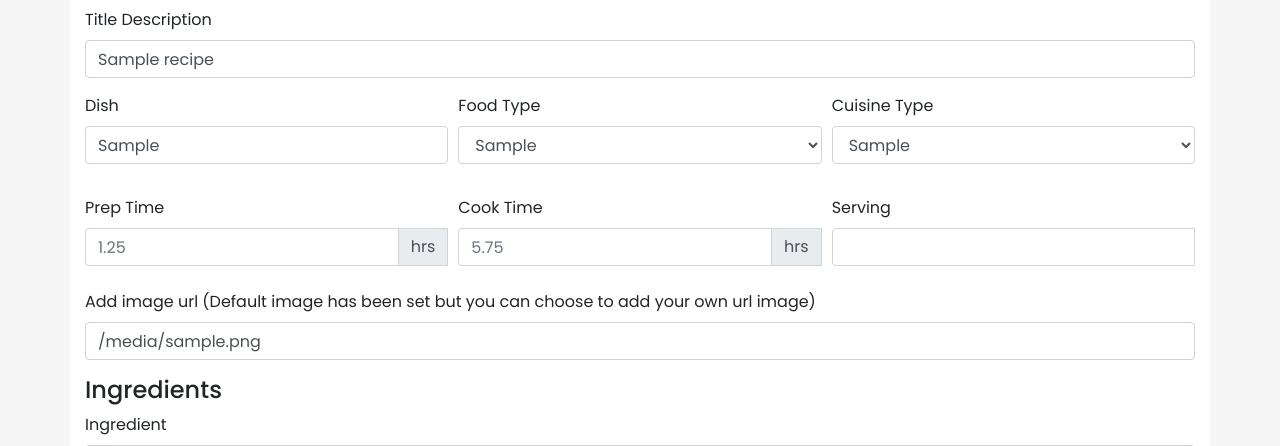
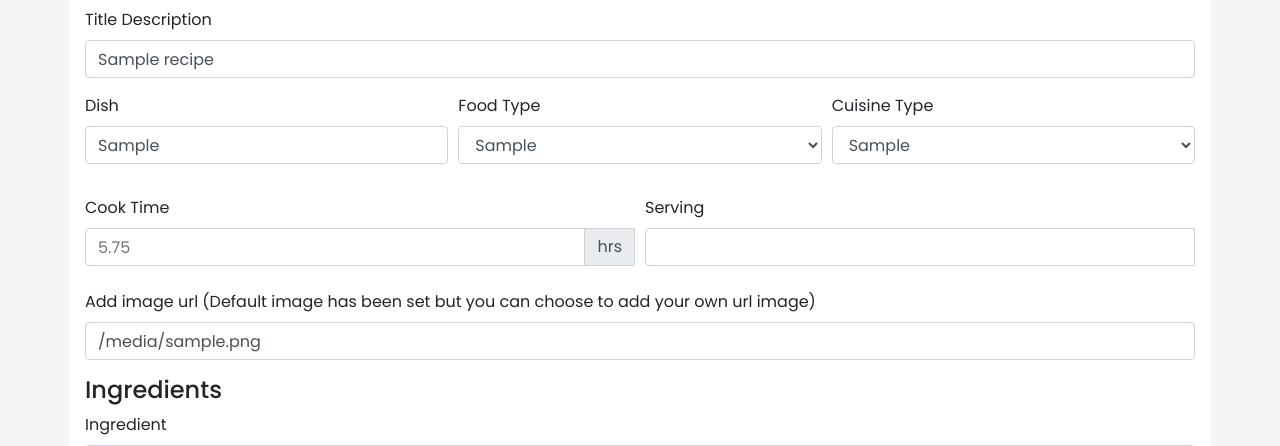
Before and after one commit to stu1612/cookbook, a Flask app: template templates/update_recipe.html in a window 1280 px wide. Shown: the part 228-674 px from the top of the page. Run offline with Flask 2, Linux system fonts and the light colour scheme; the template is opened without the code that fills it: most values are stand-ins (such as "Sample title", 1, 10 or a date in 2020); some libraries are stand-ins or nearby versions.

Commit message:
update_recipe input values and user feedback updated to match add_recipe - method_1 name and id updated to match user changes and render to html

```diff
--- a/templates/update_recipe.html
+++ b/templates/update_recipe.html
@@ -76,19 +76,7 @@
         </div>
 
         <div class="form-row">
-            <div class="col-lg-4 mb-3">
-                <label for="prep_time">Prep Time</label>
-                <div class="input-group">
-                    <input type="number" class="form-control" id="prep_time" name="prep_time" placeholder="1.25" aria-describedby="inputGroupPrepend" required min="0" max="20" step=".01" value="{{recipe.prep_time}}">
-                    <div class="input-group-append">
-                        <label class="input-group-text" for="inputGroupSelect02">hrs</label>
-                    </div>
-                    <div class="invalid-feedback">
-                        Input value can be from 0 to 20.
-                    </div>
-                </div>
-            </div>
-            <div class="col-lg-4 mb-3">
+            <div class="col-lg-6 mb-3">
                 <label for="cook_time">Cook Time</label>
                 <div class="input-group">
                     <input type="number" class="form-control" id="cook_time" name="cook_time" placeholder="5.75" aria-describedby="inputGroupPrepend" required min="0" max="20" step=".01" value="{{recipe.cook_time}}">
@@ -100,7 +88,7 @@
                     </div>
                 </div>
             </div>
-            <div class="col-lg-4 mb-3">
+            <div class="col-lg-6 mb-3">
                 <label for="serving">Serving</label>
                 <div class="input-group">
                     <input type="number" class="form-control" id="serving" name="serving" aria-describedby="inputGroupPrepend" required min="1" max="20" value="{{recipe.serving}}">
@@ -124,45 +112,45 @@
         <div class="form-row">
             <div class="col-lg-12 mb-3">
                 <label for="ing_1">Ingredient </label>
-                <input type="text" class="form-control" id="ing_1" name="ing_1" aria-describedby="inputGroupPrepend" required pattern="[A-Za-z!?()&,. ]{5,40}" value="{{recipe.ing_1}}">
+                <input type="text" class="form-control" id="ing_1" name="ing_1" aria-describedby="inputGroupPrepend" required pattern="[A-Za-z0-9!?()&,. ]{5,50}" value="{{recipe.ing_1}}">
                 <div class="invalid-feedback">
-                    Input must be between 5 and 40 characters.
+                    Input must be between 5 and 50 characters (some special characters are NOT valid).
                 </div>
             </div>
         </div>
         <div class="form-row">
             <div class="col-lg-12 mb-3">
                 <label for="ing_2">Ingredient </label>
-                <input type="text" class="form-control" id="ing_2" name="ing_2" aria-describedby="inputGroupPrepend" required pattern="[A-Za-z!?()&,. ]{5,40}" value="{{recipe.ing_2}}">
+                <input type="text" class="form-control" id="ing_2" name="ing_2" aria-describedby="inputGroupPrepend" required pattern="[A-Za-z0-9!?()&,. ]{5,50}" value="{{recipe.ing_2}}">
                 <div class="invalid-feedback">
-                    Input must be between 5 and 40 characters.
+                    Input must be between 5 and 50 characters (some special characters are NOT valid).
                 </div>
             </div>
         </div>
         <div class="form-row">
             <div class="col-lg-12 mb-3">
                 <label for="ing_3">Ingredient </label>
-                <input type="text" class="form-control" id="ing_3" name="ing_3" aria-describedby="inputGroupPrepend" pattern="[A-Za-z!?()&,. ]{5,40}" value="{{recipe.ing_3}}">
+                <input type="text" class="form-control" id="ing_3" name="ing_3" aria-describedby="inputGroupPrepend" pattern="[A-Za-z0-9!?()&,. ]{5,50}" value="{{recipe.ing_3}}">
                 <div class="invalid-feedback">
-                    This field is OPTIONAL - Input must be between 5 and 40 characters.
+                    This field is OPTIONAL- Input must be between 5 and 50 characters (some special characters are NOT valid).
                 </div>
             </div>
         </div>
         <div class="form-row">
             <div class="col-lg-12 mb-3">
                 <label for="ing_4">Ingredient </label>
-                <input type="text" class="form-control" id="ing_4" name="ing_4" aria-describedby="inputGroupPrepend" pattern="[A-Za-z!?()&,. ]{5,40}" value="{{recipe.ing_4}}">
+                <input type="text" class="form-control" id="ing_4" name="ing_4" aria-describedby="inputGroupPrepend" pattern="[A-Za-z0-9!?()&,. ]{5,50}" value="{{recipe.ing_4}}">
                 <div class="invalid-feedback">
-                    This field is OPTIONAL - Input must be between 5 and 40 characters.
+                    This field is OPTIONAL- Input must be between 5 and 50 characters (some special characters are NOT valid).
                 </div>
             </div>
         </div>
         <div class="form-row">
             <div class="col-lg-12 mb-3">
                 <label for="ing_5">Ingredient </label>
-                <input type="text" class="form-control" id="ing_5" name="ing_5" aria-describedby="inputGroupPrepend" pattern="[A-Za-z!?()&,. ]{5,40}" value="{{recipe.ing_5}}">
+                <input type="text" class="form-control" id="ing_5" name="ing_5" aria-describedby="inputGroupPrepend" pattern="[A-Za-z0-9!?()&,. ]{5,50}" value="{{recipe.ing_5}}">
                 <div class="invalid-feedback">
-                    This field is OPTIONAL - Input must be between 5 and 40 characters.
+                    This field is OPTIONAL- Input must be between 5 and 50 characters (some special characters are NOT valid).
                 </div>
             </div>
         </div>
```
Also changed, not shown: .c9/metadata/environment/templates/add_recipe.html (+1 -1 lines), .c9/metadata/environment/templates/update_recipe.html (+1 -1 lines), templates/add_recipe.html (+2 -14 lines).
